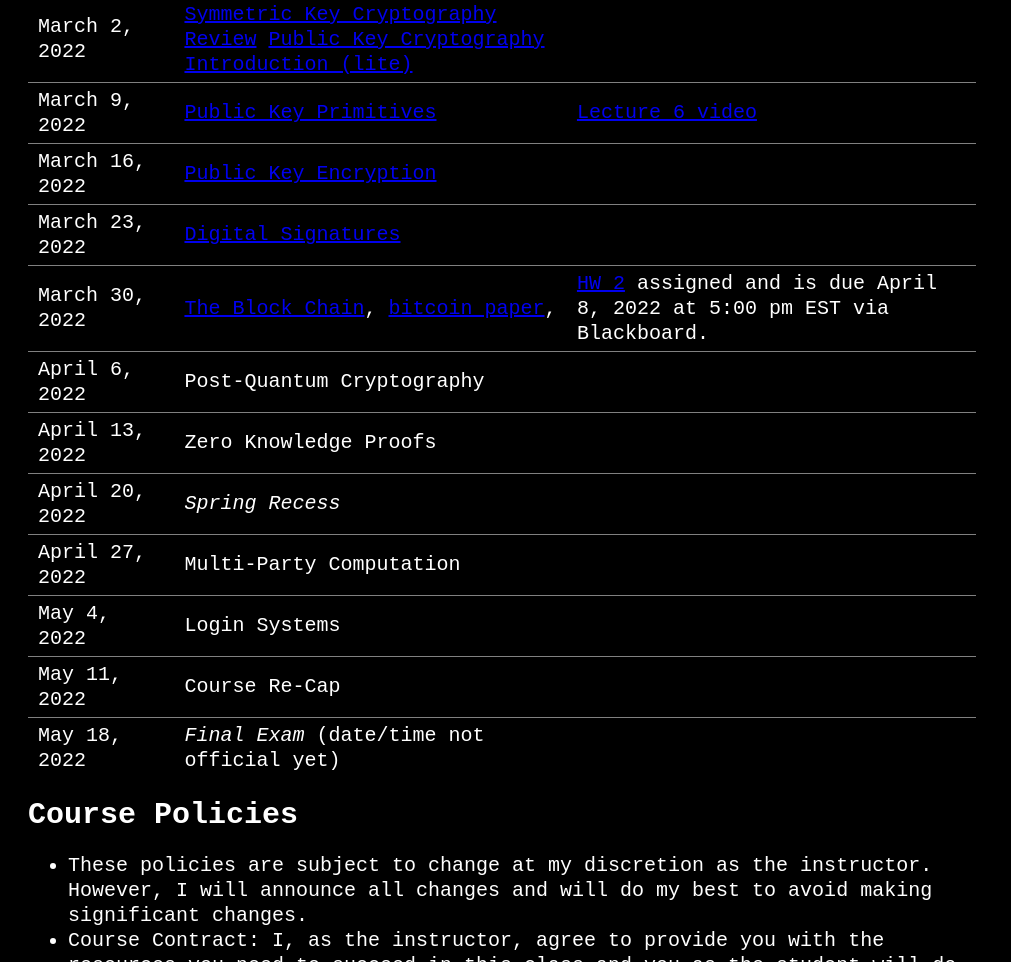
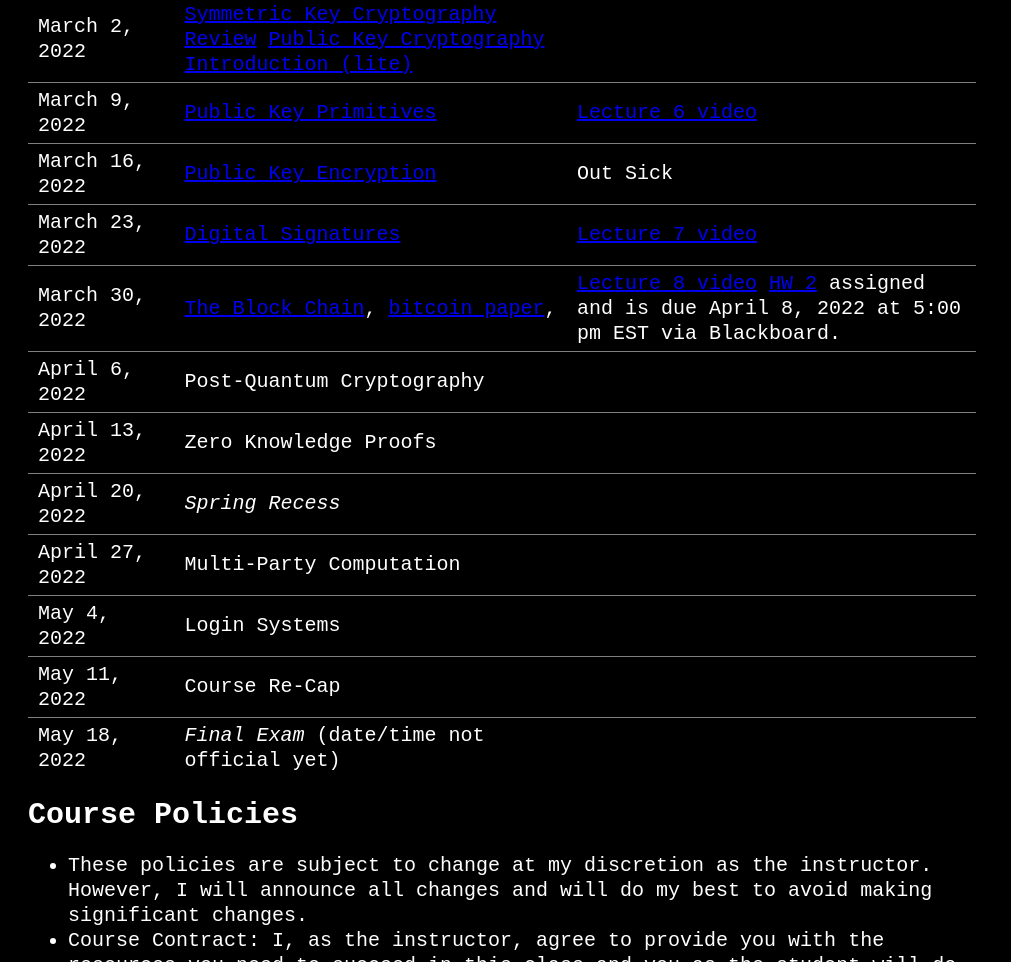
Before and after one commit to rohitmusti/intro-to-crypto, a plain HTML site: page index.html in a window 1280 px wide. Shown: the part 1058-2020 px from the top of the page, without its empty margins (0-1011 px from the left). Drawn offline with Linux system fonts and the light colour scheme.

Commit message:
updated with new videos

```diff
--- a/index.html
+++ b/index.html
@@ -181,7 +181,9 @@
               >Public Key Encryption</a
             >
           </td>
-          <td></td>
+          <td>
+            <it>Out Sick</it>
+          </td>
         </tr>
         <tr>
           <td>March 23, 2022</td>
@@ -191,7 +193,12 @@
               >Digital Signatures</a
             >
           </td>
-          <td></td>
+          <td>
+            <a
+              href="https://www.youtube.com/watch?v=brwPXmQQGhg&list=PLt5f5aL_xAlzcKOmQYS-D8heuCIsMuv8D&index=6"
+              >Lecture 7 video</a
+            >
+          </td>
         </tr>
         <tr>
           <td>March 30, 2022</td>
@@ -202,6 +209,10 @@
             >, <a href="https://bitcoin.org/bitcoin.pdf">bitcoin paper</a>,
           </td>
           <td>
+            <a
+              href="https://www.youtube.com/watch?v=kcBXNKduV3Q&list=PLt5f5aL_xAlzcKOmQYS-D8heuCIsMuv8D&index=7"
+              >Lecture 8 video</a
+            >
             <a
               href="https://rohitmusti.github.io/intro-to-crypto/homeworks/hw2/hw2.pdf"
               >HW 2</a
```
